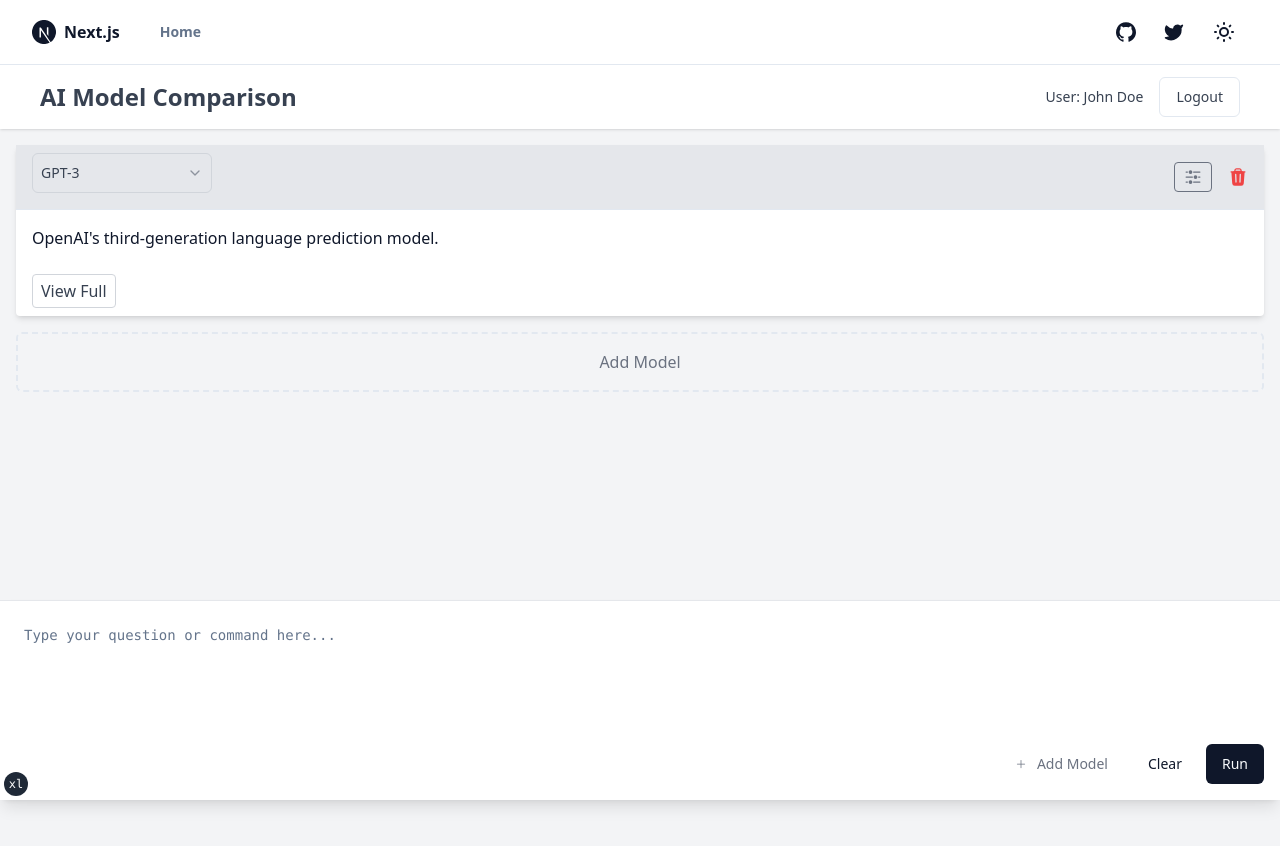
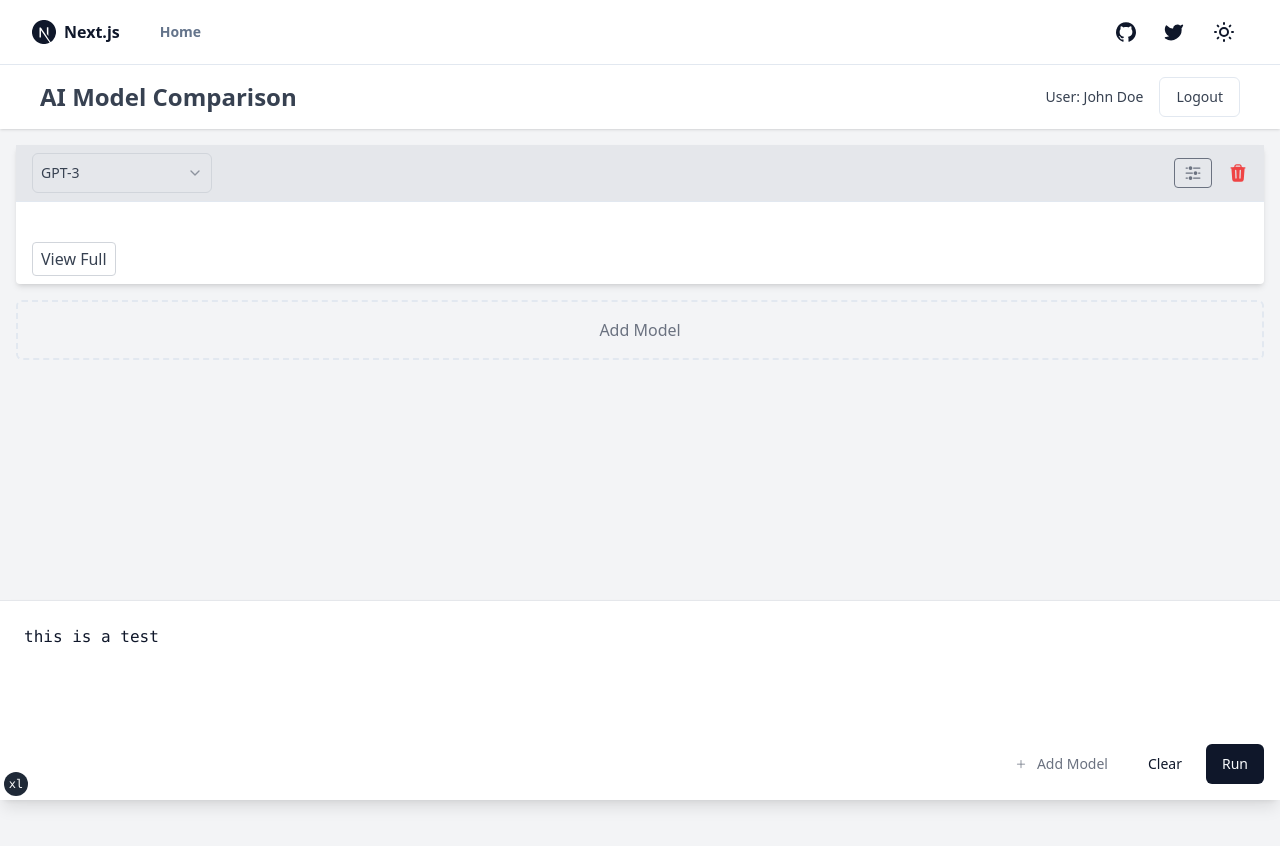
Before and after one commit to Garlic-AI/GigaProompt, a Next.js app: page / in a window 1280 px wide. Shown: the top 846 px of the page. Built offline with nearby package versions, Linux system fonts and the light colour scheme.

Commit message:
seems to work

```diff
--- a/app/page.tsx
+++ b/app/page.tsx
@@ -69,9 +69,9 @@ const [models, setModels] = useState([
 
     <div className="bg-gray-100">
         <Play
-          models={models}
-          onAddModel={addModel}
-          onDeleteModel={deleteModel}
+          // models={models}
+          // onAddModel={addModel}
+          // onDeleteModel={deleteModel}
         />
     </div>
 
--- a/components/play.tsx
+++ b/components/play.tsx
@@ -1,3 +1,245 @@
+// import React, { FC, useEffect, useRef, useState } from "react"
+// import {
+//   AdjustmentsHorizontalIcon,
+//   PlusIcon,
+//   TrashIcon,
+//   XCircleIcon,
+// } from "@heroicons/react/24/solid"
+
+// import { Button } from "@/components/ui/button"
+// import { Card, CardContent, CardFooter, CardHeader } from "@/components/ui/card"
+// import {
+//   Popover,
+//   PopoverContent,
+//   PopoverTrigger,
+// } from "@/components/ui/popover"
+// import {
+//   Select,
+//   SelectContent,
+//   SelectItem,
+//   SelectTrigger,
+//   SelectValue,
+// } from "@/components/ui/select"
+// import { Textarea } from "@/components/ui/textarea"
+
+// interface Model {
+//   name: string
+//   provider: string
+//   description: string
+//   settings: Record<string, any>
+//   modelChoices: {
+//     name: string
+//     provider: string
+//     description: string
+//     defaultSettings: Record<string, any>
+//   }[]
+// }
+
+// interface PlayProps {
+//   models: Model[]
+//   onAddModel: () => void
+//   onDeleteModel: (index: number) => void
+// }
+
+// const Header: FC = () => (
+//   <div className="flex h-16 w-full items-center justify-between bg-white px-10 text-gray-700 shadow">
+//     <h1 className="text-2xl font-bold">AI Model Comparison</h1>
+//     <div className="flex items-center space-x-4">
+//       <div className="text-sm">User: John Doe</div>
+//       <Button variant="outline">Logout</Button>
+//     </div>
+//   </div>
+// )
+
+// function ModelCard({
+//   model,
+//   onDelete,
+//   inputText,
+// }: {
+//   model: {
+//     name: string
+//     provider: string
+//     description: string
+//     settings: Record<string, any>
+//     modelChoices: Record<string, any>
+//   }
+//   onDelete: () => void
+//   inputText: string
+// }) {
+//   const [loading, setLoading] = useState(false)
+//   const [modelResults, setModelResults] = useState<string[]>([])
+//   const [selectedModel, setSelectedModel] = useState(model.name)
+
+//   useEffect(() => {
+//     if (inputText === "") return
+//     const fetchModelResults = async () => {
+//       try {
+//         const response = await fetch("/api/inference2", {
+//           method: "POST",
+//           headers: {
+//             "Content-Type": "application/json",
+//           },
+//           body: JSON.stringify({
+//             text: inputText,
+//             model: selectedModel,
+//           }),
+//         })
+
+//         if (!response.ok) {
+//           throw new Error(response.statusText)
+//         }
+
+//         const result = await response.json()
+//         setModelResults(result.inference)
+//       } catch (error) {
+//         console.error(error)
+//       }
+//     }
+
+//     fetchModelResults()
+//   }, [loading])
+
+//   return (
+//     <div className="flex flex-col h-full">
+//       <div className="flex flex-col h-full bg-white rounded shadow-md">
+//         <div className="flex items-center justify-between border-b bg-gray-200 px-4 py-2 text-gray-700 sticky top-0 z-10">
+//           <div className="flex items-center space-x-2">
+//             {/* <span className="font-semibold">Model: {model.name}</span> */}
+//             <div className="mb-2">
+//               <Select value={selectedModel} onValueChange={setSelectedModel}>
+//                 <SelectTrigger className="rounded-md border border-gray-300 px-2 py-1 w-[180px]">
+//                   <SelectValue>{selectedModel}</SelectValue>
+//                 </SelectTrigger>
+//                 <SelectContent>
+//                   {model.modelChoices.map((choice: any, index: any) => (
+//                     <SelectItem
+//                       key={index}
+//                       value={choice.name}
+//                       className="hover:bg-gray-100"
+//                     >
+//                       {choice.name}
+//                     </SelectItem>
+//                   ))}
+//                 </SelectContent>
+//               </Select>
+//             </div>
+//           </div>
+//           <div className="flex items-center space-x-4">
+//             <button className="border border-gray-500 text-gray-500 hover:text-indigo-600 rounded px-2 py-1 hover:border-indigo-600">
+//               <AdjustmentsHorizontalIcon className="h-5 w-5" />
+//             </button>
+//             <button
+//               onClick={onDelete}
+//               className="text-red-500 hover:text-red-600"
+//             >
+//               <TrashIcon className="h-5 w-5" />
+//             </button>
+//           </div>
+//         </div>
+//         <div className="overflow-auto p-4 flex-grow">
+//           {/* Model results go here */}
+//           {model.description}
+//         </div>
+//         <div className="flex items-center justify-between px-4 py-2">
+//           {/* Settings Button */}
+
+//           {/* Full View Button */}
+//           <button className="border border-gray-300 text-gray-700 hover:text-gray-800 rounded px-2 py-1 hover:border-gray-800 hover:bg-gray-500 hover:text-white">
+//             View Full
+//           </button>
+//         </div>
+//       </div>
+//     </div>
+//   )
+// }
+
+// interface FooterProps {
+//   onRun: () => void
+// }
+
+// const Footer: FC<FooterProps> = ({ onRun }) => {
+//   const [inputText, setInputText] = useState("")
+//   const textAreaRef = useRef<HTMLTextAreaElement | null>(null)
+
+//   const handleRunClick = () => {
+//     onRun();
+//     setInputText("");
+//   }
+
+//   return (
+//     <div className="flex flex-col items-stretch justify-between bg-white shadow-lg sticky bottom-0 z-50 relative h-1/4 backdrop-blur outline-none border-t border-gray-200">
+//       <Textarea
+//         className="flex-grow border-0 overflow-auto focus:outline-none shadow-none resize-none rounded-none h-full p-6 !outline-none"
+//         placeholder="Type your question or command here..."
+//         ref={textAreaRef}
+//         style={{ fontFamily: "Monaco, monospace" }}
+//       />
+//       <div className="flex justify-end p-4 space-x-2">
+//         {/* <div
+//           className="border-dashed border-2 rounded-md flex items-center justify-center cursor-pointer px-2 py-2"
+//           onClick={() => {}}
+//         > */}
+//         <Button variant="ghost">
+//           <span className="text-gray-500 flex items-center">
+//             <PlusIcon className="h-3 w-4 mr-2" />
+//             Add Model
+//           </span>
+//         </Button>
+//         <Button variant="ghost" className="mr-12">
+//           Clear
+//         </Button>
+//         <Button variant="default" onClick={handleRunClick}>
+//           Run
+//         </Button>
+//         {/* <Button variant="default" onClick={() => runModels(textAreaRef.current?.value || "")}>Run Prompt</Button> */}
+//       </div>
+//     </div>
+//   )
+// }
+
+// const Play: FC<PlayProps> = ({ models, onAddModel, onDeleteModel }) => {
+//   const [inputText, setInputText] = useState("")
+
+//   const getGridColumns = (numModels: number): string => {
+//     if (numModels <= 1) {
+//       return "grid-cols-1"
+//     } else if (numModels <= 2) {
+//       return "md:grid-cols-2"
+//     } else if (numModels <= 3) {
+//       return "lg:grid-cols-3"
+//     } else {
+//       return "xl:grid-cols-4"
+//     }
+//   }
+
+//   return (
+//     <div className="flex flex-col h-screen">
+//       <Header />
+//       <main className="flex-grow overflow-auto p-4">
+//         <div className={`grid gap-4 ${getGridColumns(models.length)}`}>
+//           {models.map((model, index) => (
+//             <ModelCard
+//               key={index}
+//               model={model}
+//               onDelete={() => onDeleteModel(index)}
+//               inputText={inputText}
+//             />
+//           ))}
+//           <div
+//             className="border-dashed border-2 rounded-md flex items-center justify-center cursor-pointer p-4"
+//             onClick={onAddModel}
+//           >
+//             <span className="text-gray-500">Add Model</span>
+//           </div>
+//         </div>
+//       </main>
+//       <Footer onRun={() => {}} />
+//     </div>
+//   )
+// }
+
+// export default Play
+
 import React, { FC, useEffect, useRef, useState } from "react"
 import {
   AdjustmentsHorizontalIcon,
@@ -21,12 +263,15 @@ import {
   SelectValue,
 } from "@/components/ui/select"
 import { Textarea } from "@/components/ui/textarea"
+import { v4 as uuidv4 } from 'uuid';
+
 
 interface Model {
   name: string
   provider: string
   description: string
   settings: Record<string, any>
+  result: string
   modelChoices: {
     name: string
     provider: string
@@ -35,11 +280,11 @@ interface Model {
   }[]
 }
 
-interface PlayProps {
-  models: Model[]
-  onAddModel: () => void
-  onDeleteModel: (index: number) => void
-}
+// interface PlayProps {
+//   models: Model[]
+//   onAddModel: () => void
+//   onDeleteModel: (index: number) => void
+// }
 
 const Header: FC = () => (
   <div className="flex h-16 w-full items-center justify-between bg-white px-10 text-gray-700 shadow">
@@ -52,60 +297,35 @@ const Header: FC = () => (
 )
 
 function ModelCard({
+  modelName,
+  modelInference,
+  onDelete,
   model,
-  onDelete,
-  inputText,
 }: {
+  modelName: string
+  modelInference: string
+  onDelete: () => void
     model: {
     name: string
     provider: string
     description: string
     settings: Record<string, any>
+    result: string
     modelChoices: Record<string, any>
     }
-  onDelete: () => void
-  inputText: string
+
 }) {
   const [loading, setLoading] = useState(false)
   const [modelResults, setModelResults] = useState<string[]>([])
-  const [selectedModel, setSelectedModel] = useState(model.name)
-
-  useEffect(() => {
-    if (inputText === "") return
-    const fetchModelResults = async () => {
-      try {
-        const response = await fetch("/api/inference2", {
-          method: "POST",
-          headers: {
-            "Content-Type": "application/json",
-          },
-          body: JSON.stringify({
-            text: inputText,
-            model: selectedModel,
-          }),
-        })
-
-        if (!response.ok) {
-          throw new Error(response.statusText)
-        }
-
-        const result = await response.json()
-        setModelResults(result.inference)
-      } catch (error) {
-        console.error(error)
-      }
-    }
-
-    fetchModelResults()
-  }, [loading])
+  const [selectedModel, setSelectedModel] = useState(modelName)
 
   return (
     <div className="flex flex-col h-full">
       <div className="flex flex-col h-full bg-white rounded shadow-md">
         <div className="flex items-center justify-between border-b bg-gray-200 px-4 py-2 text-gray-700 sticky top-0 z-10">
           <div className="flex items-center space-x-2">
-            {/* <span className="font-semibold">Model: {model.name}</span> */}
-            <div className="mb-2">
+            {/* <span className="font-semibold">Model: {modelName}</span> */}
+            <div className="w-1/2">
               <Select value={selectedModel} onValueChange={setSelectedModel}>
                   <SelectTrigger className="rounded-md border border-gray-300 px-2 py-1 w-[180px]">
                     <SelectValue>{selectedModel}</SelectValue>
@@ -138,7 +358,7 @@ function ModelCard({
         </div>
         <div className="overflow-auto p-4 flex-grow">
           {/* Model results go here */}
-          {model.description}
+          {modelInference}
         </div>
         <div className="flex items-center justify-between px-4 py-2">
           {/* Settings Button */}
@@ -154,32 +374,30 @@ function ModelCard({
 }
 
 interface FooterProps {
-  onRun: () => void
+  onRun: (inputText: string) => void
+  inputText: string
+  setInputText: (inputText: string) => void
 }
 
-const Footer: FC<FooterProps> = ({ onRun }) => {
-  const [inputText, setInputText] = useState("")
-  const textAreaRef = useRef<HTMLTextAreaElement | null>(null)
-
+const Footer: FC<FooterProps> = ({ onRun, inputText, setInputText }) => {
   const handleRunClick = () => {
-    onRun();
-    setInputText("");
+    onRun(inputText)
   }
 
+  const handleChange = (e: React.ChangeEvent<HTMLTextAreaElement>) => {
+    setInputText(e.target.value)
+  }
 
   return (
     <div className="flex flex-col items-stretch justify-between bg-white shadow-lg sticky bottom-0 z-50 relative h-1/4 backdrop-blur outline-none border-t border-gray-200">
-      <Textarea
+      <textarea
         className="flex-grow border-0 overflow-auto focus:outline-none shadow-none resize-none rounded-none h-full p-6 !outline-none"
         placeholder="Type your question or command here..."
-        ref={textAreaRef}
+        onChange={handleChange}
+        value={inputText}
         style={{ fontFamily: "Monaco, monospace" }}
-      />
+      ></textarea>
       <div className="flex justify-end p-4 space-x-2">
-        {/* <div
-          className="border-dashed border-2 rounded-md flex items-center justify-center cursor-pointer px-2 py-2"
-          onClick={() => {}}
-        > */}
         <Button variant="ghost">
           <span className="text-gray-500 flex items-center">
             <PlusIcon className="h-3 w-4 mr-2" />
@@ -192,14 +410,95 @@ const Footer: FC<FooterProps> = ({ onRun }) => {
         <Button variant="default" onClick={handleRunClick}>
           Run
         </Button>
-        {/* <Button variant="default" onClick={() => runModels(textAreaRef.current?.value || "")}>Run Prompt</Button> */}
       </div>
     </div>
   )
 }
 
-const Play: FC<PlayProps> = ({ models, onAddModel, onDeleteModel }) => {
-  const [inputText, setInputText] = useState("")
+const Play = () => {
+  const [models, setModels] = useState([
+    {
+      name: 'GPT-3',
+      //random uuid
+      id: '1234',
+      provider: 'OpenAI',
+      description: 'OpenAI\'s third-generation language prediction model.',
+      settings: { temperature: 0.7, topP: 1 },
+      result: '',
+      modelChoices: [
+        {
+          name: 'GPT-3',
+          provider: 'OpenAI',
+          description: 'OpenAI\'s third-generation language prediction model.',
+          defaultSettings: { temperature: 0.7, topP: 1 }
+        },
+        {
+          name: 'GPT-2',
+          provider: 'OpenAI',
+          description: 'OpenAI\'s second-generation language prediction model.',
+          defaultSettings: { temperature: 0.6, topP: 0.9 }
+        },
+        // More model choices...
+      ],
+    },
+    // More models...
+  ]);
+
+  //   const [inputText, setInputText] = useState('this is a test');
+  const [inputText, setInputText] = useState("this is a test")
+
+  const clearModels = () => {
+    setModels((prevModels) =>
+      prevModels.map((prevModel) => ({ ...prevModel, result: "" }))
+    )
+  }
+
+  const fetchModelResults = async (model: any, inputText: string) => {
+    const response = await fetch("/api/inference", {
+      method: "POST",
+      headers: { "Content-Type": "application/json" },
+      body: JSON.stringify({ chat_model: model.name, query: inputText }),
+    })
+    if (!response.ok) throw new Error(response.statusText)
+
+    const data = await response.body
+    if (!data) {
+      return
+    }
+
+    const reader = data.getReader()
+    const decoder = new TextDecoder("utf-8")
+    let result = ""
+    let done = false
+
+    while (!done) {
+      const { value, done: doneReading } = await reader.read()
+      done = doneReading
+      const chunkValue = decoder.decode(value)
+      setModels((prevModels) => {
+        const updatedModels = prevModels.map((prevModel) => {
+            if (prevModel.id === model.id) {
+                return { ...prevModel, result: prevModel.result + chunkValue }
+            }
+          return prevModel
+        })
+        return updatedModels
+      })
+    }
+
+    return result
+  }
+
+  const handleRun = async (inputText: string) => {
+    clearModels()
+    const updatedModels = await Promise.all(
+      models.map(async (model) => {
+        const result = await fetchModelResults(model, inputText)
+        // default to an empty string if the result is undefined
+        return { ...model, result: result || "" }
+      })
+    )
+  }
 
     const getGridColumns = (numModels: number): string => {
     if (numModels <= 1) {
@@ -213,6 +512,39 @@ const Play: FC<PlayProps> = ({ models, onAddModel, onDeleteModel }) => {
     }
   }
 
+
+  const addModel = () => {
+    const randomId = uuidv4(); // ⇨ '9b1deb4d-3b7d-4bad-9bdd-2b0d7b3dcb6d'
+    const newModel = {
+      name: 'GPT-3',
+      id: randomId,
+      provider: 'OpenAI',
+      description: 'OpenAI\'s third-generation language prediction model.',
+      settings: { temperature: 0.7, topP: 1 },
+      result: '',
+      modelChoices: [
+        {
+          name: 'GPT-3',
+          provider: 'OpenAI',
+          description: 'OpenAI\'s third-generation language prediction model.',
+          defaultSettings: { temperature: 0.7, topP: 1 }
+        },
+        {
+          name: 'GPT-2',
+          provider: 'OpenAI',
+          description: 'OpenAI\'s second-generation language prediction model.',
+          defaultSettings: { temperature: 0.6, topP: 0.9 }
+        },
+        // More model choices...
+      ],
+    };
+    setModels(models.concat(newModel));
+  };
+
+  const deleteModel = (modelIndex: number) => {
+    setModels(models.filter((_, index) => index !== modelIndex));
+  };
+
   return (
     <div className="flex flex-col h-screen">
       <Header />
@@ -222,107 +554,28 @@ const Play: FC<PlayProps> = ({ models, onAddModel, onDeleteModel }) => {
             <ModelCard
               key={index}
               model={model}
-              onDelete={() => onDeleteModel(index)}
-              inputText={inputText}
+              onDelete={() => deleteModel(index)}
+              modelName={model.name}
+              modelInference={model.result}
             />
           ))}
           <div
             className="border-dashed border-2 rounded-md flex items-center justify-center cursor-pointer p-4"
-            onClick={onAddModel}
+            onClick={addModel}
           >
             <span className="text-gray-500">Add Model</span>
           </div>
         </div>
       </main>
-      <Footer onRun={() => {}} />
+      <Footer
+        onRun={handleRun}
+        inputText={inputText}
+        setInputText={setInputText}
+      />
     </div>
+    //   )
+    // }
   )
 }
 
 export default Play
-
-// import React, { useState } from 'react';
-
-// const Play = () => {
-//   const [models, setModels] = useState([
-//     { name: 'davinci', result: '' },
-//     { name: 'curie', result: '' },
-//     { name: 'babbage', result: '' },
-//     { name: 'ada', result: '' },
-//     { name: 'content-filter-alpha-c4', result: '' },
-//     { name: 'content-filter-dev', result: '' },
-//     { name: 'content-filter-s3', result: '' },
-//   ]);
-//   const [inputText, setInputText] = useState('this is a test');
-
-//   const clearModels = () => {
-//     setModels((prevModels) => prevModels.map((prevModel) => ({ ...prevModel, result: '' })));
-//     };
-
-//   const fetchModelResults = async (model: any) => {
-//     const response = await fetch('/api/inference', {
-//       method: 'POST',
-//       headers: { 'Content-Type': 'application/json' },
-//       body: JSON.stringify({ chat_model: model.name, query: inputText }),
-//     });
-//     if (!response.ok) throw new Error(response.statusText);
-
-//     const data = await response.body;
-//     if (!data) {
-//       return;
-//     }
-
-//     const reader = data.getReader();
-//     const decoder = new TextDecoder('utf-8');
-//     let result = '';
-//     let done = false;
-
-//     while (!done) {
-//       const { value, done: doneReading } = await reader.read();
-//       done = doneReading;
-//       const chunkValue = decoder.decode(value);
-//       setModels((prevModels) => {
-//         const updatedModels = prevModels.map((prevModel) => {
-//           if (prevModel.name === model.name) {
-//             return { ...prevModel, result: prevModel.result + chunkValue };
-//           }
-//           return prevModel;
-//         });
-//         return updatedModels;
-//       }
-//         );
-//     }
-
-//     return result;
-//   };
-
-//   const handleRun = async () => {
-//     clearModels();
-//     const updatedModels = await Promise.all(
-//       models.map(async (model) => {
-//         const result = await fetchModelResults(model)
-//         // default to an empty string if the result is undefined
-//         return { ...model, result: result || '' }
-//       })
-//     );
-//   }
-
-//   return (
-//     <div>
-//       <input
-//         type="text"
-//         value={inputText}
-//         onChange={(e) => setInputText(e.target.value)}
-//       />
-//       <button onClick={handleRun}>Run</button>
-//       {models.map((model, index) => (
-//         <div key={index}>
-//           <h2>{model.name}</h2>
-//           <p>{model.result}</p>
-//         </div>
-//       ))}
-//     </div>
-//   );
-// };
-
-// export default Play;
--- a/package.json
+++ b/package.json
@@ -32,13 +32,15 @@
     "react-dom": "^18.2.0",
     "sharp": "^0.31.3",
     "tailwind-merge": "^1.12.0",
-    "tailwindcss-animate": "^1.0.5"
+    "tailwindcss-animate": "^1.0.5",
+    "uuid": "^9.0.0"
   },
   "devDependencies": {
     "@ianvs/prettier-plugin-sort-imports": "^3.7.1",
     "@types/node": "^17.0.12",
     "@types/react": "^18.0.22",
     "@types/react-dom": "^18.0.7",
+    "@types/uuid": "^9.0.1",
     "@typescript-eslint/parser": "^5.58.0",
     "autoprefixer": "^10.4.13",
     "eslint": "^8.31.0",
```
Also changed, not shown: 1 other file (tests, documents, lock files or other folders). Lines whose indentation alone changed are shown as unchanged.
